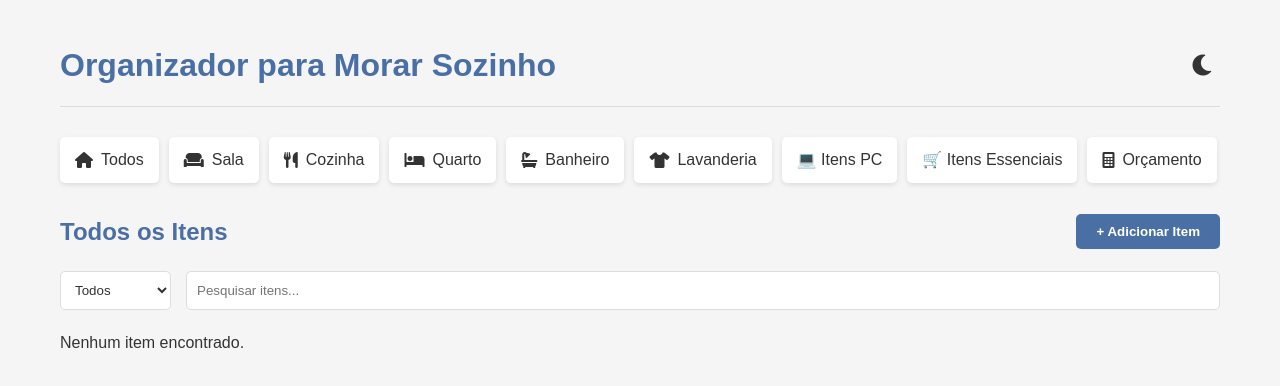
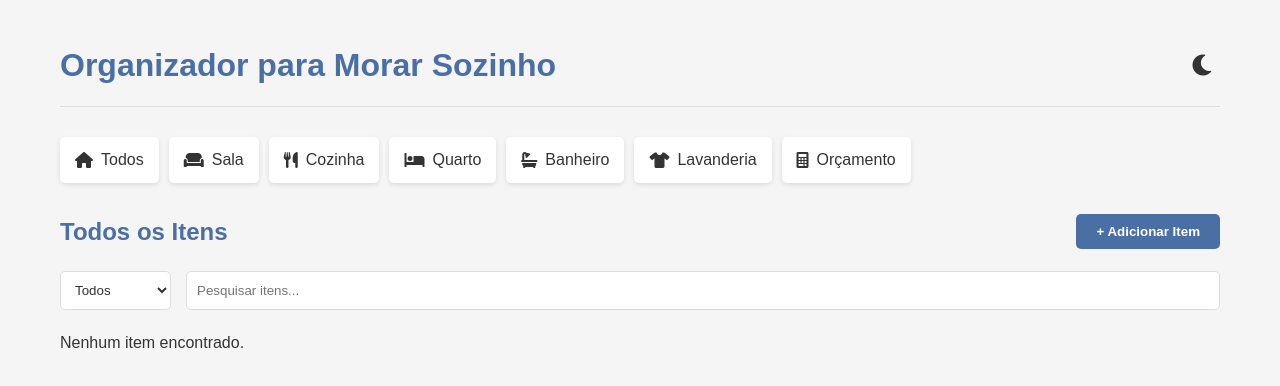
Before and after one commit to RichardSouzaLlg/prioridades, a plain HTML site: page index.html in a window 1280 px wide. Drawn offline with Linux system fonts and the light colour scheme.

Commit message:
Update index.html

```diff
--- a/index.html
+++ b/index.html
@@ -29,8 +29,6 @@
                 <li><a href="#" data-room="bedroom"><i class="fas fa-bed"></i> Quarto</a></li>
                 <li><a href="#" data-room="bathroom"><i class="fas fa-bath"></i> Banheiro</a></li>
                 <li><a href="#" data-room="laundry"><i class="fas fa-tshirt"></i> Lavanderia</a></li>
-                <li><a href="#" data-room="pc">💻 Itens PC</a></li>
-                <li><a href="#" data-room="essentials">🛒 Itens Essenciais</a></li>
                 <li><a href="#" id="budgetLink"><i class="fas fa-calculator"></i> Orçamento</a></li>
             </ul>
         </nav>
```
